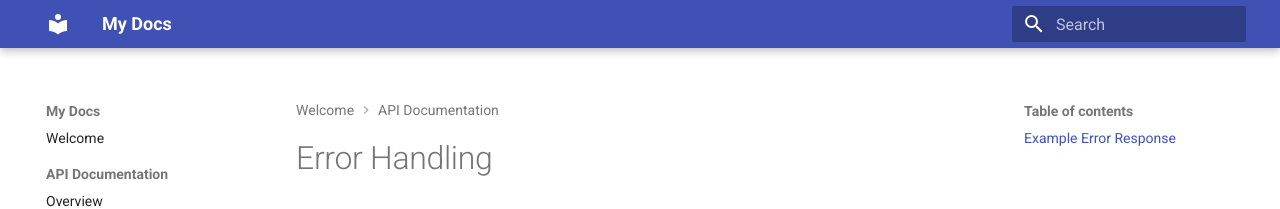
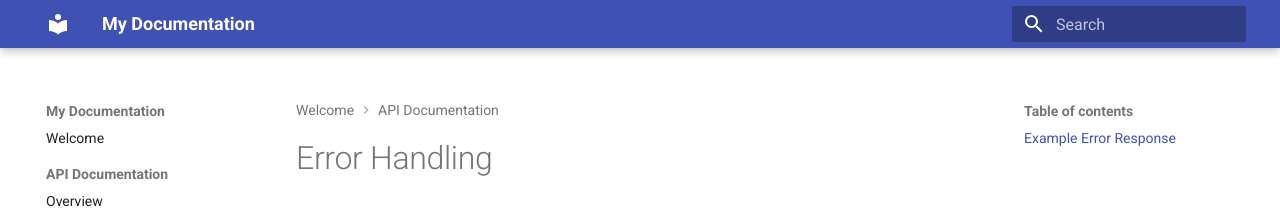
Before and after one commit to amit-enel/Personal-Project, an MkDocs documentation site: the page built from docs/error-handling.md, in a window 1280 px wide. Shown: the top 209 px of the page. Built offline with MkDocs 1.6.1 and Material for MkDocs 9.7.7, drawn with Linux system fonts in a browser that asks for light colours.

Commit message:
Fixed the site error

```diff
--- a/mkdocs.yml
+++ b/mkdocs.yml
@@ -1,5 +1,5 @@
-site_name: My Docs
-site_url: http://127.0.0.1:8000/
+site_name: My Documentation
+site_url: https://amit-enel.github.io/Personal-Project/
 theme:
   name: material
   palette:
```
